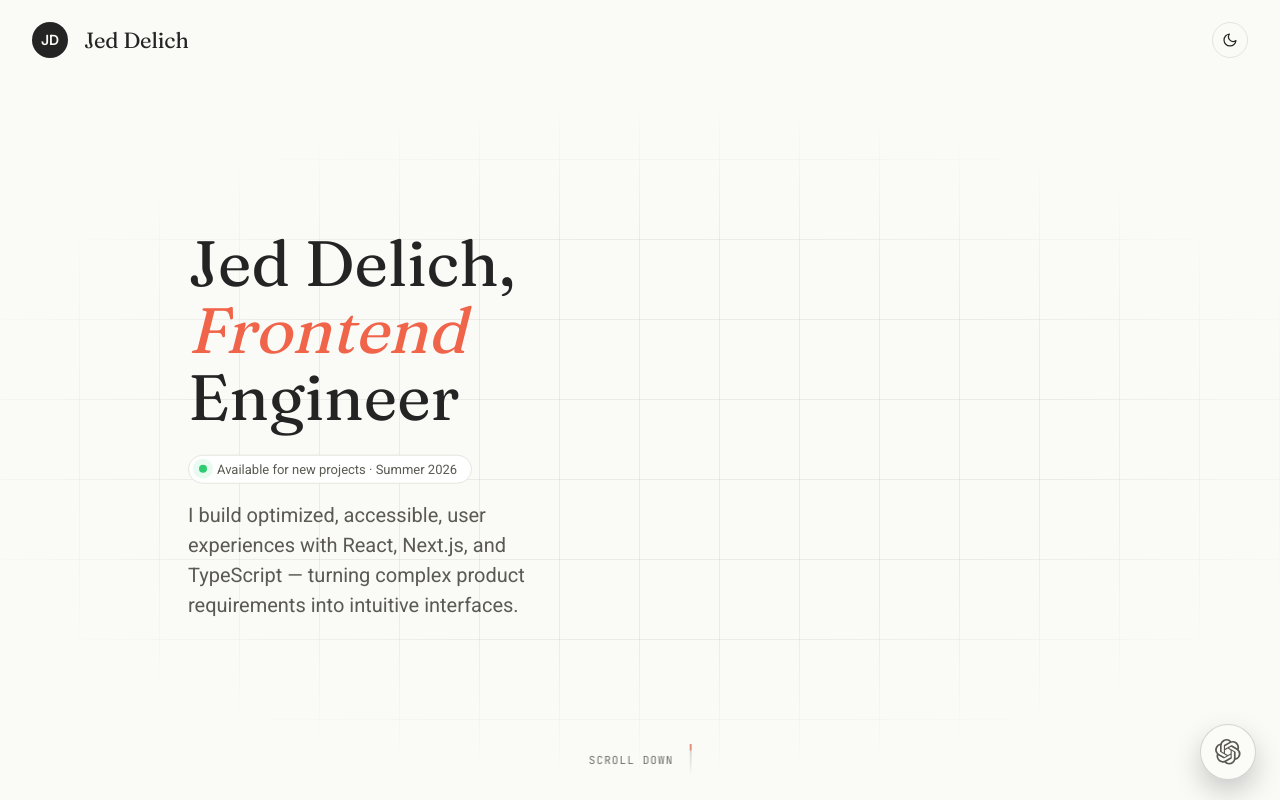
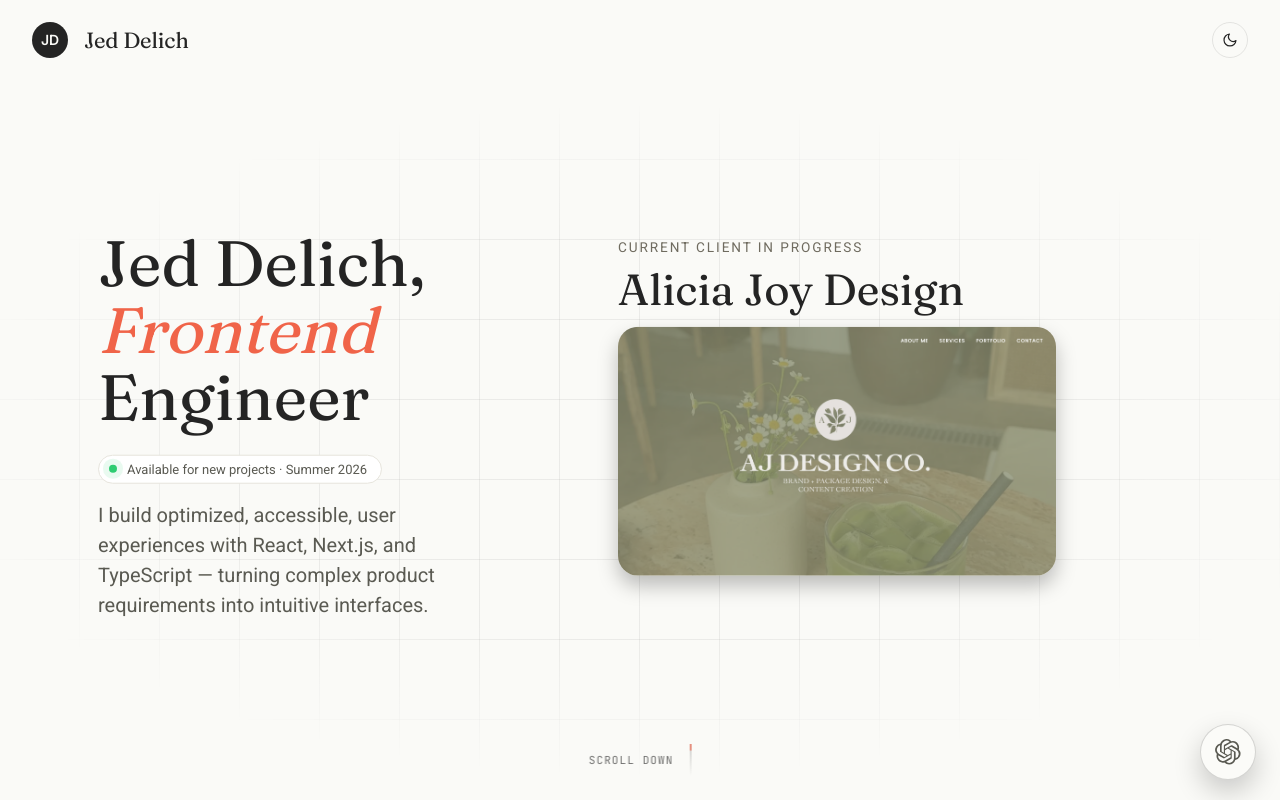
Before and after one commit to jeddelich/next-portfolio, a Next.js app: page / in a window 1280 px wide. Shown: the top 800 px of the page. Built offline with nearby package versions, Linux system fonts and the light colour scheme.

Commit message:
feat: current client section on hero

```diff
--- a/components/ui/Hero.module.css
+++ b/components/ui/Hero.module.css
@@ -39,13 +39,14 @@
   left: 50%;
   transform: translate(-50%, -50%);
   width: 100%;
-  max-width: 1000px;
+  max-width: 1180px;
   padding: 0 48px;
   opacity: 0;
   visibility: visible;
   transition: all 600ms 600ms;
   animation: fade-in-left 1s 500ms ease forwards;
   z-index: 1;
+  display: flex;
 }
 
 .headerContent {
@@ -54,7 +55,43 @@
   flex-direction: column;
   justify-content: center;
   align-items: flex-start;
-  width: fit-content;
+  width: min(100%, 560px);
+}
+
+.featuredProject {
+  display: none;
+}
+
+.featuredProjectEyebrow {
+  margin: 0 0 0.75rem;
+  font-size: 0.85rem;
+  letter-spacing: 0.14em;
+  text-transform: uppercase;
+  color: #6f6b5f;
+}
+
+.featuredProjectTitle {
+  margin: 0 0 1rem;
+  font-family: var(--font-fraunces), serif;
+  font-size: clamp(2rem, 3.4vw, 3.2rem);
+  font-weight: 400;
+  line-height: 0.95;
+  color: var(--color-dark);
+}
+
+.featuredProjectMedia {
+  position: relative;
+  width: 90%;
+  overflow: hidden;
+  border-radius: 20px;
+  box-shadow: 0 10px 20px 0 rgb(0 0 0 / 25%);
+  height: fit-content;
+}
+
+.featuredProjectImage {
+  width: 100%;
+  height: auto;
+  display: block;
 }
 
 .heroTitles {
@@ -160,6 +197,11 @@
     gap: 4rem;
   }
 
+  .featuredProject {
+    display: block;
+    width: min(42vw, 420px);
+  }
+
   .heroTitle {
     font-size: 56px;
   }
@@ -179,6 +221,17 @@
   .socialList {
     margin-top: 1rem;
     margin-bottom: 0;
+  }
+}
+
+@media (min-width: 1024px) {
+  .headerContent {
+    width: min(100%, 520px);
+  }
+
+  .featuredProject {
+    display: block;
+    width: min(38vw, 500px);
   }
 }
 
@@ -215,6 +268,10 @@
   .headerContent {
     align-items: center;
   }
+
+  .featuredProject {
+    display: none;
+  }
 }
 
 @media (max-width: 480px) {
--- a/components/ui/Hero.tsx
+++ b/components/ui/Hero.tsx
@@ -1,10 +1,11 @@
+import Image from "next/image";
 import StatusBar from "@/components/ui/StatusBar";
 import styles from "./Hero.module.css";
 
 function Hero() {
   return (
     <div className={styles.hero}>
-    <div className={styles.heroGridBg} aria-hidden="true"></div>
+      <div className={styles.heroGridBg} aria-hidden="true"></div>
       <header className={styles.header}>
         <div className={styles.headerContent}>
           <div className={styles.heroTitles}>
@@ -23,6 +24,20 @@ function Hero() {
             </p>
           </div>
         </div>
+        <aside className={styles.featuredProject} aria-label="Current project">
+          <p className={styles.featuredProjectEyebrow}>current client in progress</p>
+          <h2 className={styles.featuredProjectTitle}>Alicia Joy Design</h2>
+          <div className={styles.featuredProjectMedia}>
+            <Image
+              src="/alicia_joy_design_ss.png"
+              alt="Alicia Joy Design project preview"
+              width={1893}
+              height={1076}
+              priority
+              className={styles.featuredProjectImage}
+            />
+          </div>
+        </aside>
       </header>
     </div>
   );
```
Also changed, not shown: public/alicia_joy_design_ss.png (added).
